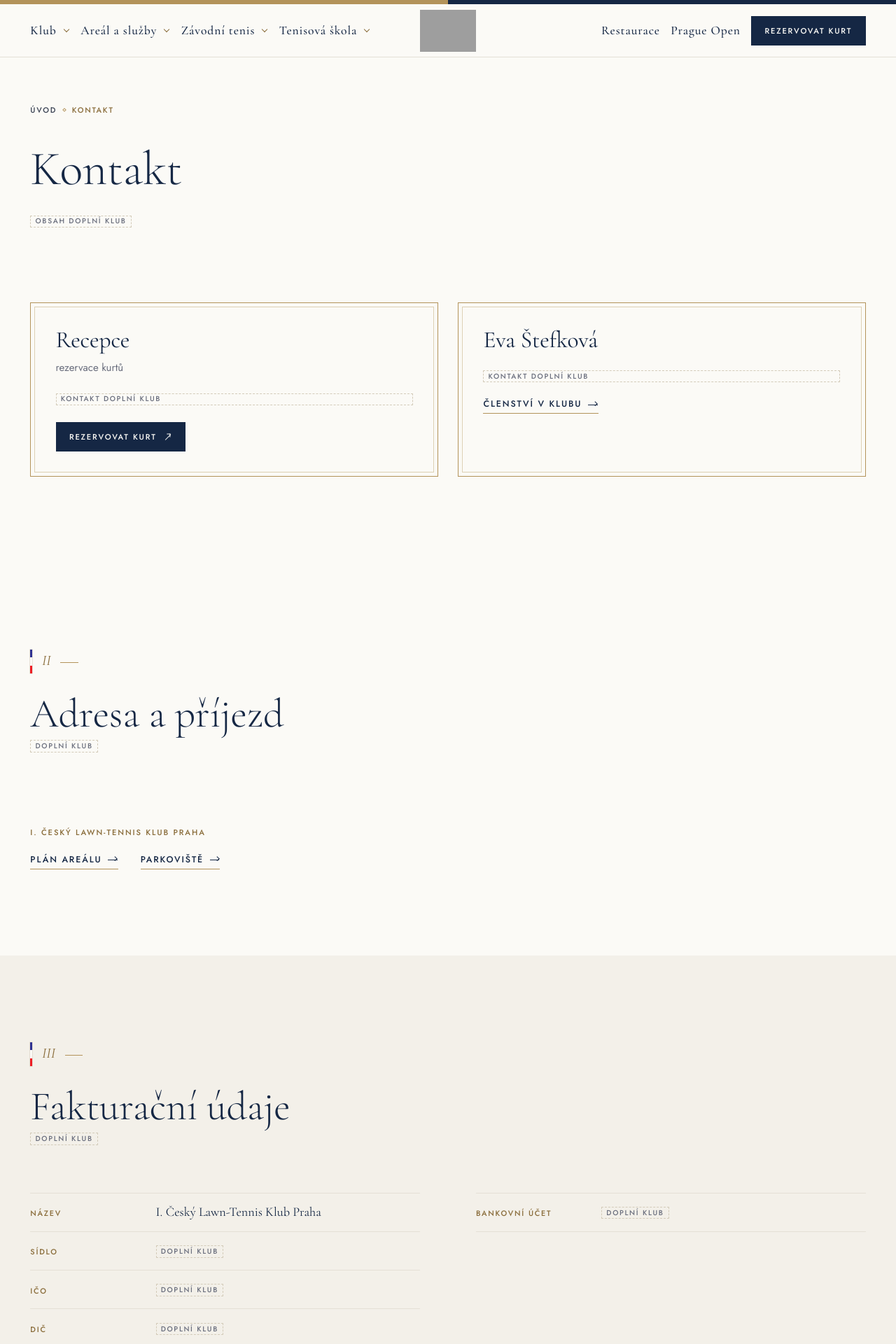
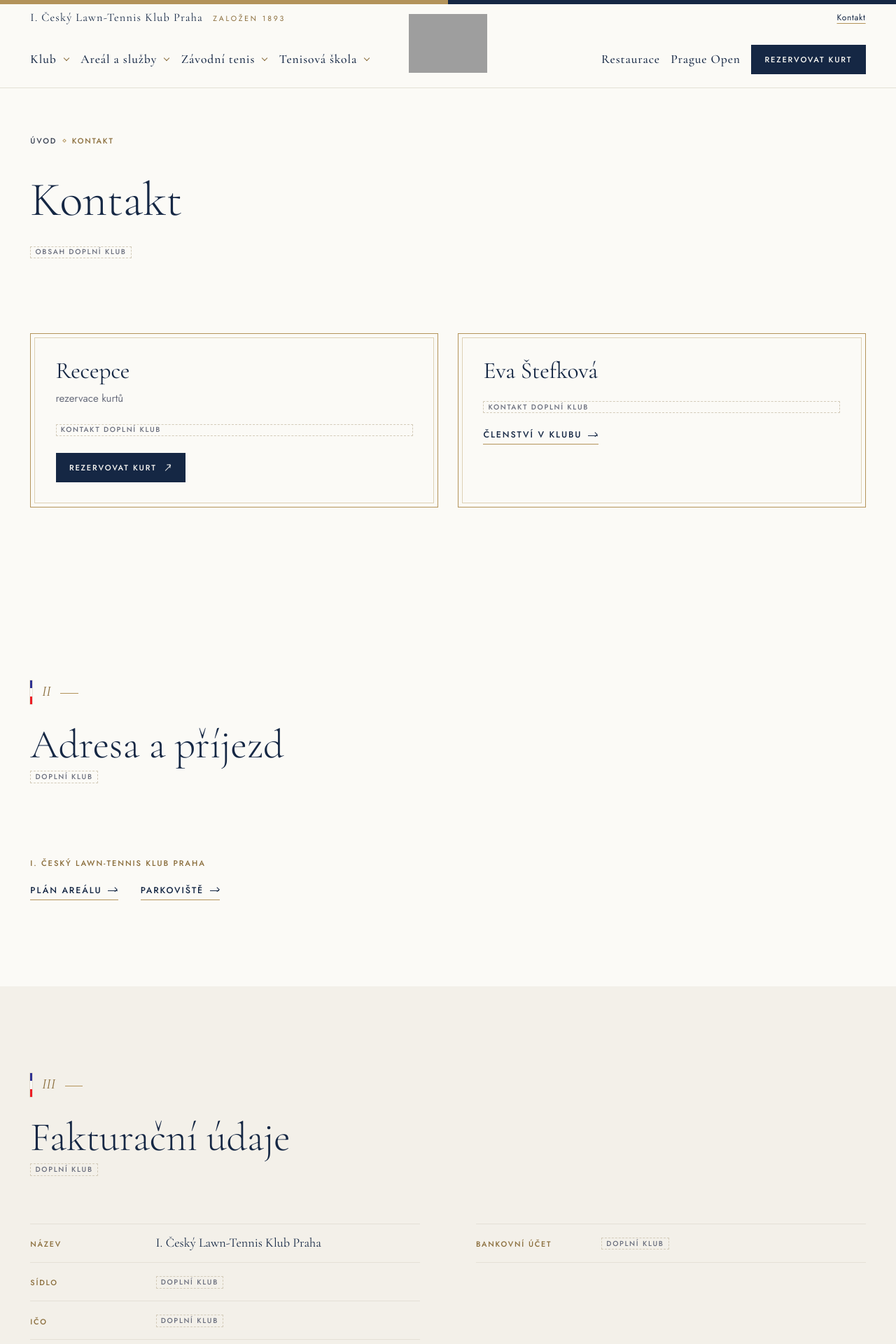
Before and after one commit to petrluxa/CLTK, a PHP site: page /kontakt.php in a window 1280 px wide. Shown: the top 1920 px of the page at 70% size. Run offline with PHP 8.4, Linux system fonts and the light colour scheme; some libraries are stand-ins or nearby versions; some web fonts are replaced; grey boxes are pictures that could not be loaded.

Commit message:
Hlavička jako v návrhu 1: horní lišta zajede a znak se zmenší
Vrácena horní lišta z návrhu (název klubu, Založen 1893, recepce, obsazenost
kurtů, kontakt) a znak 96 px přes obě řady; po odrolování lišta zajede
a znak se zmenší na 50 px. Efekt funguje i s pruhem režimu přípravy
(pruh je pevně nahoře, jeho výšku měří app.js). Na úzkém desktopu znak 84 px.

Co-Authored-By: Claude Opus 5.5 (1M context) <noreply@anthropic.com>

```diff
--- a/web/assets/css/index.css
+++ b/web/assets/css/index.css
@@ -204,7 +204,7 @@ html:not(.js) .galerie__ovladani { display: none; }
 .kal-polozka.je-probehla a[aria-current="true"] .kal-polozka__nazev { opacity: .75; }
 .kalendar__pozn { margin: 1.4rem 0 0 2rem; }
 
-.kalendar__okno { position: relative; display: flex; min-height: 30rem; padding: clamp(.4rem, .3rem + .3vw, .55rem); background: var(--ramecek); scroll-margin-top: calc(var(--hlavicka-kompakt) + 1rem); }
+.kalendar__okno { position: relative; display: flex; min-height: 30rem; padding: clamp(.4rem, .3rem + .3vw, .55rem); background: var(--ramecek); scroll-margin-top: calc(var(--pruh-v, 0px) + var(--hlavicka-kompakt) + 1rem); }
 .kalendar__okno:focus { outline: none; }
 .kalendar__okno:focus-visible { outline: 2px solid var(--navy); outline-offset: 4px; }
 .kal-detail { flex: 1; display: flex; flex-direction: column; align-items: center; justify-content: center; gap: 0; padding: clamp(2rem, 1.2rem + 3vw, 4.4rem) clamp(1.3rem, .6rem + 3vw, 4.4rem); background: var(--paper); text-align: center; }
--- a/web/assets/css/stranky-areal.css
+++ b/web/assets/css/stranky-areal.css
@@ -244,7 +244,7 @@
 .kalk { display: grid; gap: var(--s-7) var(--mezera); align-items: start; }
 @media (min-width: 1000px) {
   .kalk { grid-template-columns: minmax(0, 7fr) minmax(0, 5fr); column-gap: clamp(2rem, 1rem + 3.5vw, 5rem); }
-  .kalk__vysledek { position: sticky; top: calc(var(--hlavicka-kompakt) + 1.5rem); }
+  .kalk__vysledek { position: sticky; top: calc(var(--pruh-v, 0px) + var(--hlavicka-kompakt) + 1.5rem); }
 }
 .kalk__ovladani { display: grid; gap: var(--s-6); min-width: 0; }
 .kalk__skupina { display: grid; gap: .8rem; min-width: 0; }
--- a/web/assets/css/stranky-tenis.css
+++ b/web/assets/css/stranky-tenis.css
@@ -145,7 +145,7 @@
 .tenis-osoby--male > * { max-width: 17rem; }
 .tenis-osoby--male .osoba__jmeno { font-size: 1.3rem; }
 .tenis-osoby--male .osoba__foto { margin-bottom: .9rem; }
-.tenis-skupina { scroll-margin-top: calc(var(--hlavicka-kompakt) + 1.5rem); }
+.tenis-skupina { scroll-margin-top: calc(var(--pruh-v, 0px) + var(--hlavicka-kompakt) + 1.5rem); }
 .tenis-skupina .skupina-osob__nazev { display: flex; flex-wrap: wrap; justify-content: space-between; align-items: baseline; gap: .3rem 1.5rem; }
 .tenis-skupina__pocet { font: 500 .66rem/1.3 var(--sans); letter-spacing: .18em; text-transform: uppercase; color: var(--muted); }
 .osoby--bez-fotek.tenis-osoby { grid-template-columns: repeat(auto-fill, minmax(min(100%, 15.5rem), 1fr)); }
@@ -241,7 +241,7 @@
 .tenis-cenik-pozn p:last-child { margin-bottom: 0; }
 
 .tenis-prihlaska { position: relative; }
-@media (min-width: 900px) { .tenis-prihlaska { position: sticky; top: calc(var(--hlavicka-kompakt) + 1.5rem); } }
+@media (min-width: 900px) { .tenis-prihlaska { position: sticky; top: calc(var(--pruh-v, 0px) + var(--hlavicka-kompakt) + 1.5rem); } }
 .tenis-prihlaska .h3 { margin: .4rem 0 .7rem; }
 .tenis-prihlaska__perex { font-size: var(--t-male); color: var(--ink-2); }
 .tenis-prihlaska__perex p:last-child { margin-bottom: 0; }
--- a/web/assets/css/styl.css
+++ b/web/assets/css/styl.css
@@ -69,9 +69,11 @@
   --max-siroky: 92rem;   /* 1472 px */
   --max-text: 40rem;     /* ~66 znaků */
 
-  /* Hlavička (pevná): stuha 6 px + řádek 76 px, po odrolování 64 px */
-  --hlavicka-v: 82px;
+  /* Hlavička (pevná, jako v návrhu 1): stuha 6 px + horní lišta 38 px + řádek 82 px,
+     po odrolování horní lišta zajede a zůstane stuha + řádek 64 px */
+  --hlavicka-v: 126px;
   --hlavicka-kompakt: 70px;
+  --pruh-v: 0px;             /* pruh „Režim přípravy“ nad hlavičkou (měří app.js) */
   --lista-v: 0px;            /* lepivá lišta na mobilu */
 
   /* Stíny, rytina, pohyb */
@@ -108,7 +110,7 @@
 *, *::before, *::after { box-sizing: border-box; }
 html {
   -webkit-text-size-adjust: 100%; text-size-adjust: 100%;
-  scroll-padding-top: calc(var(--hlavicka-kompakt) + 1.5rem);
+  scroll-padding-top: calc(var(--pruh-v) + var(--hlavicka-kompakt) + 1.5rem);
   background: var(--paper);
 }
 @media (prefers-reduced-motion: no-preference) {
@@ -116,7 +118,7 @@ html {
 }
 body {
   margin: 0;
-  padding-top: var(--hlavicka-v);
+  padding-top: calc(var(--pruh-v) + var(--hlavicka-v));
   padding-bottom: var(--lista-v);
   background: var(--paper);
   color: var(--ink);
@@ -270,11 +272,29 @@ h1 em, h2 em, h3 em, .display em, .h1 em, .h2 em, .h3 em {
 .stuha__zlato { flex: 1; background: var(--gold); }
 .stuha__navy { flex: 1; background: var(--navy); }
 
-.hlavicka__hlavni { position: relative; height: 76px; display: flex; align-items: center; transition: height var(--pohyb); }
+.hlavicka { top: var(--pruh-v); }
+
+/* Horní lišta z návrhu 1: název klubu vlevo, recepce / obsazenost / kontakt vpravo.
+   Po odrolování zajede (výška 0) a znak se zmenší – efekt z návrhu. */
+.hlavicka__servis {
+  display: flex; align-items: center; justify-content: space-between; gap: var(--s-5);
+  height: 38px; overflow: hidden;
+  font: 400 .75rem/1 var(--sans); letter-spacing: .06em; color: var(--muted);
+  transition: height var(--pohyb), opacity var(--pohyb);
+}
+.hlavicka__jmeno { margin: 0; display: flex; align-items: baseline; gap: .9rem; white-space: nowrap; }
+.hlavicka__jmeno .sc { font-size: 1.02rem; color: var(--navy); letter-spacing: .07em; }
+.hlavicka__jmeno .zalozen { font-size: .66rem; letter-spacing: .26em; text-transform: uppercase; color: var(--gold-text); }
+.servis { display: flex; align-items: center; gap: 1.6rem; margin: 0; padding: 0; list-style: none; }
+.servis a { text-decoration: none; color: var(--ink-2); white-space: nowrap; }
+.servis a:hover, .servis a[aria-current] { color: var(--navy); text-decoration: underline; text-decoration-color: var(--gold); text-underline-offset: .3em; }
+.servis .tel { color: var(--navy); font-weight: 500; letter-spacing: .08em; }
+
+.hlavicka__hlavni { position: relative; height: 82px; display: flex; align-items: center; transition: height var(--pohyb); }
 
 /* Znak – logo ke 130 letům (soubor jen přes logo_url()) */
-.znak { position: absolute; left: 50%; top: 50%; z-index: 2; display: block; transform: translate(-50%, -50%); text-decoration: none; }
-.znak img { height: 60px; width: auto; transition: height var(--pohyb); }
+.znak { position: absolute; left: 50%; top: -28px; z-index: 2; display: block; transform: translateX(-50%); text-decoration: none; transition: top var(--pohyb); }
+.znak img { display: block; height: 96px; width: auto; transition: height var(--pohyb); }
 .znak__text { display: none; }
 .znak:focus-visible { outline-offset: 4px; }
 
@@ -315,13 +335,28 @@ h1 em, h2 em, h3 em, .display em, .h1 em, .h2 em, .h3 em {
 
 /* Kompaktní stav po odrolování (třída na <html> z app.js) */
 @media (min-width: 1240px) {
-  html:not(.s-pruhem).je-odrolovano .hlavicka__hlavni { height: 64px; }
-  html:not(.s-pruhem).je-odrolovano .znak img { height: 48px; }
+  .je-odrolovano .hlavicka__servis { height: 0; opacity: 0; }
+  .je-odrolovano .hlavicka__hlavni { height: 64px; }
+  .je-odrolovano .znak { top: 7px; }
+  .je-odrolovano .znak img { height: 50px; }
+  .nav__seznam--l { padding-right: 64px; }
+  .nav__seznam--p { padding-left: 64px; }
+}
+/* Nejužší šířky s plným menu: o kousek menší znak, ať má kolem sebe vzduch */
+@media (min-width: 1240px) and (max-width: 1359.98px) {
+  .znak { top: -24px; }
+  .znak img { height: 84px; }
 }
 
 /* Pruh „Režim přípravy“ (jen správce / náhled): hlavička pak jen lepí, nezakrývá ho */
-html.s-pruhem body { padding-top: 0; }
-html.s-pruhem .hlavicka { position: sticky; top: 0; }
+html.s-pruhem { --pruh-v: 39px; }
+@media (max-width: 699.98px) { html.s-pruhem { --pruh-v: 78px; } }
+html.s-pruhem .rezim-pruh { position: fixed !important; top: 0; left: 0; right: 0; }
+/* bez JS (výška pruhu se nezměří) zůstane původní řešení: pruh v toku, hlavička lepí */
+html.s-pruhem:not(.js) { --pruh-v: 0px; }
+html.s-pruhem:not(.js) .rezim-pruh { position: relative !important; }
+html.s-pruhem:not(.js) body { padding-top: 0; }
+html.s-pruhem:not(.js) .hlavicka { position: sticky; top: 0; }
 
 /* 6 ─ PODMENU (desktop) ───────────────────────────────────────────────────── */
 .podmenu {
@@ -350,6 +385,7 @@ html:not(.js) .ma-podmenu:hover > .podmenu, html:not(.js) .ma-podmenu:focus-with
 /* 7 ─ MOBILNÍ HLAVIČKA A MENU (pod 1240 px) ──────────────────────────────── */
 @media (max-width: 1239.98px) {
   .stuha { height: 4px; }
+  .hlavicka__servis { display: none; }
   .hlavicka__hlavni { height: 64px; justify-content: space-between; }
   .znak { position: relative; left: auto; top: auto; transform: none; display: flex; align-items: center; gap: .75rem; min-height: 44px; }
   .znak img { height: 46px; }
@@ -368,7 +404,7 @@ html:not(.js) .ma-podmenu:hover > .podmenu, html:not(.js) .ma-podmenu:focus-with
   .menu-tlacitko[aria-expanded="true"] .menu-tlacitko__car::after { top: 6px; transform: rotate(-45deg); }
 
   .nav {
-    position: fixed; left: 0; right: 0; top: var(--hlavicka-v); bottom: 0; z-index: 59; height: auto;
+    position: fixed; left: 0; right: 0; top: calc(var(--pruh-v) + var(--hlavicka-v)); bottom: 0; z-index: 59; height: auto;
     display: none; flex-direction: column; align-items: stretch; overflow-y: auto; overscroll-behavior: contain;
     -webkit-overflow-scrolling: touch;
     padding: var(--s-5) var(--okraj) calc(var(--s-7) + env(safe-area-inset-bottom, 0px));
--- a/web/assets/js/app.js
+++ b/web/assets/js/app.js
@@ -122,6 +122,15 @@
 
   /* ── Hlavička: kompaktní stav po odrolování ──────────────────────────── */
   function initHlavicka() {
+    /* Pruh „Režim přípravy“ je pevně nahoře nad hlavičkou; jeho skutečnou výšku
+       (na mobilu se zalomí) předáme CSS jako --pruh-v. */
+    var pruh = d.querySelector('.rezim-pruh');
+    if (pruh) {
+      var zmerPruh = function () { html.style.setProperty('--pruh-v', Math.ceil(pruh.getBoundingClientRect().height) + 'px'); };
+      zmerPruh();
+      window.addEventListener('resize', zmerPruh);
+      if (d.fonts && d.fonts.ready) d.fonts.ready.then(zmerPruh);
+    }
     var cekam = false;
     function stav() {
       cekam = false;
--- a/web/inc/sablona/hlavicka.php
+++ b/web/inc/sablona/hlavicka.php
@@ -55,6 +55,15 @@ $hlPolozka = static function (array $m, int $i): string {
 <a class="preskocit" href="#obsah">Přeskočit na obsah</a>
 <header class="hlavicka" id="hlavicka">
   <div class="stuha" aria-hidden="true"><span class="stuha__zlato"></span><span class="stuha__navy"></span></div>
+  <?php /* Horní lišta z návrhu 1: při rolování zajede a logo se zmenší (jen desktop). */ ?>
+  <div class="hlavicka__servis wrap">
+    <p class="hlavicka__jmeno"><span class="sc"><?= typo($hlNazev) ?></span><span class="zalozen">Založen 1893</span></p>
+    <ul class="servis">
+      <?php if ($hlTel !== ''): ?><li><a class="tel" href="<?= e(tel_href($hlTel)) ?>">Recepce <?= e(preg_replace('/\s+/', "\u{00A0}", trim(preg_replace('/^\+420\s*/', '', trim($hlTel))))) ?></a></li><?php endif; ?>
+      <?php $hlObsazenost = bezpecny_odkaz(setting('obsazenost_url')); if ($hlObsazenost !== ''): ?><li><a href="<?= e($hlObsazenost) ?>" target="_blank" rel="noopener">Obsazenost kurtů<span class="vh"> (v novém okně)</span></a></li><?php endif; ?>
+      <li><a href="<?= e(url('kontakt.php')) ?>"<?= here() === 'kontakt.php' ? ' aria-current="page"' : '' ?>>Kontakt</a></li>
+    </ul>
+  </div>
   <div class="hlavicka__hlavni wrap">
     <a class="znak" href="<?= e(url('index.php')) ?>"<?= here() === 'index.php' ? ' aria-current="page"' : '' ?>>
       <img src="<?= e(logo_url('svg')) ?>" width="224" height="256" alt="<?= e($hlZkratka) ?> – úvodní stránka">
```
Also changed, not shown: web/assets/css/stranky-klub.css (+4 -6 lines).
